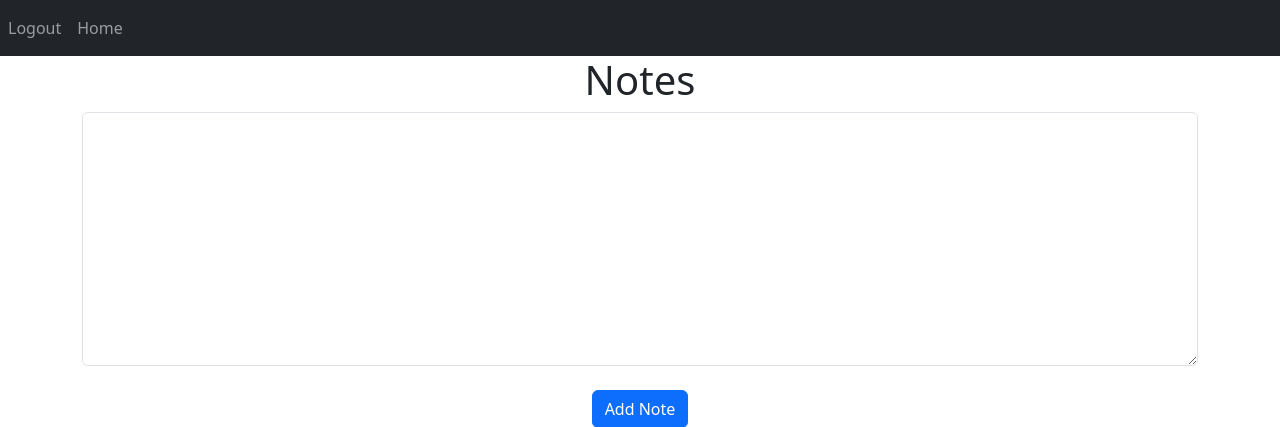
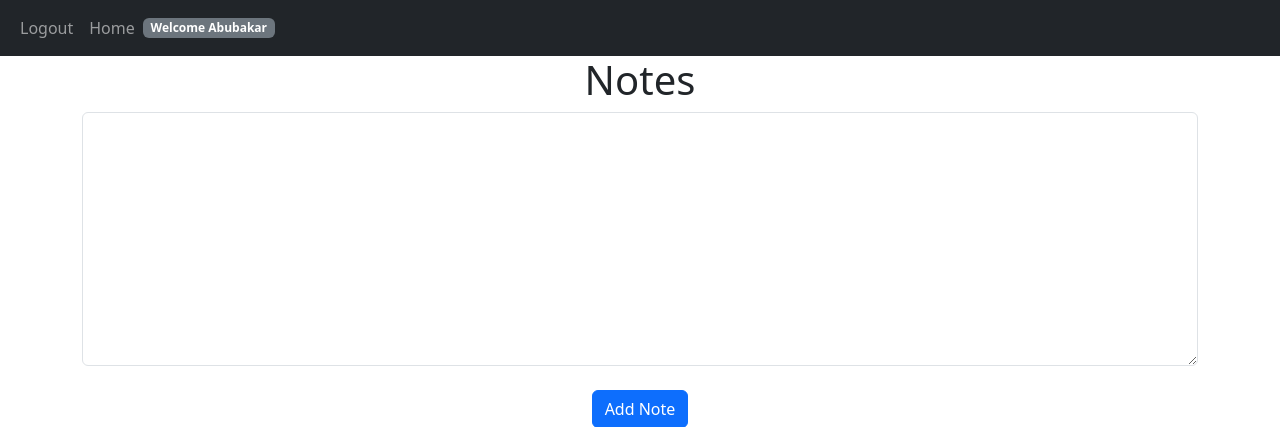
Before and after one commit to abdullah461/Note-App, a Flask app: page / in a window 1280 px wide. Shown: the top 427 px of the page. Run offline with Flask 3, Linux system fonts and the light colour scheme; a user stored in the database is signed in.

Commit message:
added badge to show first name of user

```diff
--- a/website/templates/base.html
+++ b/website/templates/base.html
@@ -14,8 +14,10 @@
   </head>
 
   <body>
+
     <nav class="navbar navbar-expand-lg navbar-dark bg-dark">
-      <button
+      <div class="container-fluid">
+        <button
         class="navbar-toggler"
         type="button"
         data-bs-toggle="collapse"
@@ -28,11 +30,15 @@
           {% if user.is_authenticated %}
           <a class="nav-item nav-link" id="logout" href="/logout">Logout</a>
           <a class="nav-item nav-link" id="home" href="/">Home</a>
+          <div class="navbar">
+          <span class="badge bg-secondary">Welcome {{user.first_name}}</span>
+          </div>
           {% else %}
           <a class="nav-item nav-link" id="login" href="/login">Login</a>
           <a class="nav-item nav-link" id="signUp" href="/sign-up">Sign Up</a>
           {% endif %}
         </div>
+      </div>
       </div>
     </nav>
     {% with messages = get_flashed_messages(with_categories=true) %}
```
Also changed, not shown: instance/database.db.
